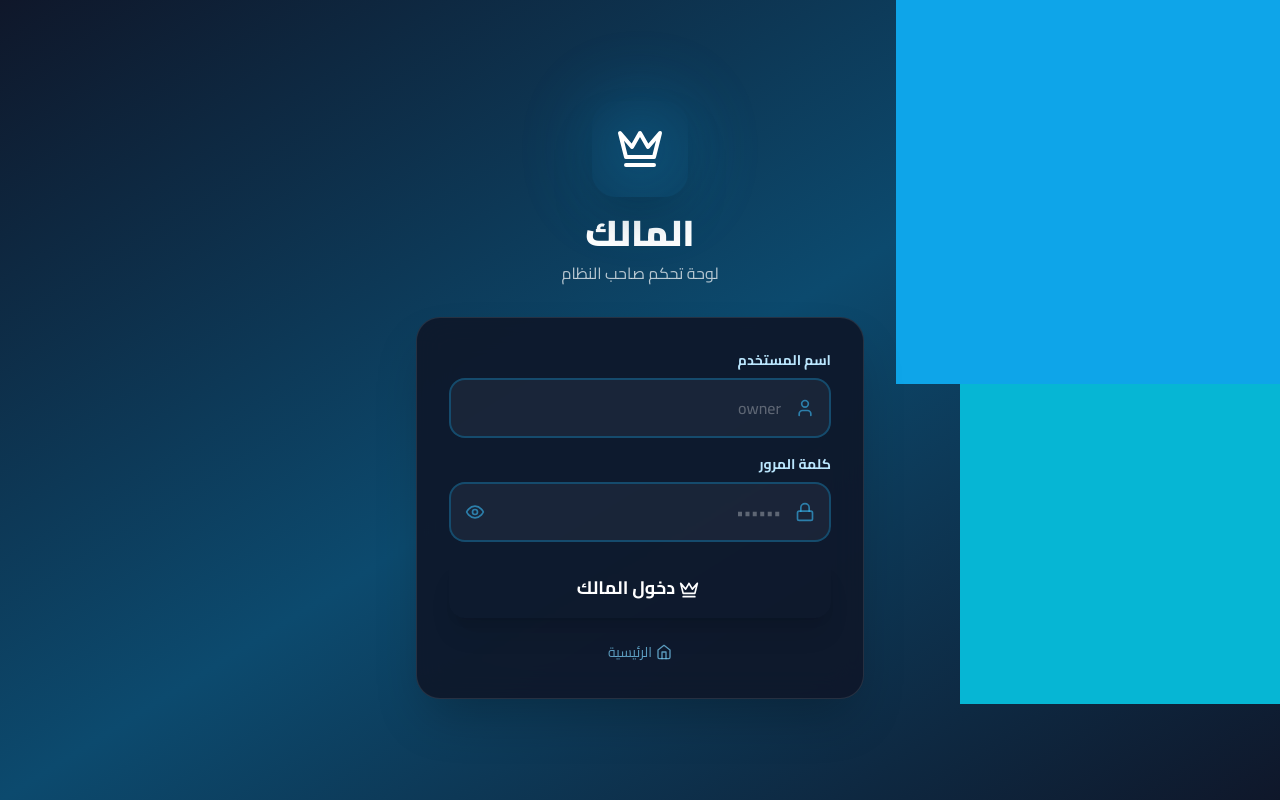
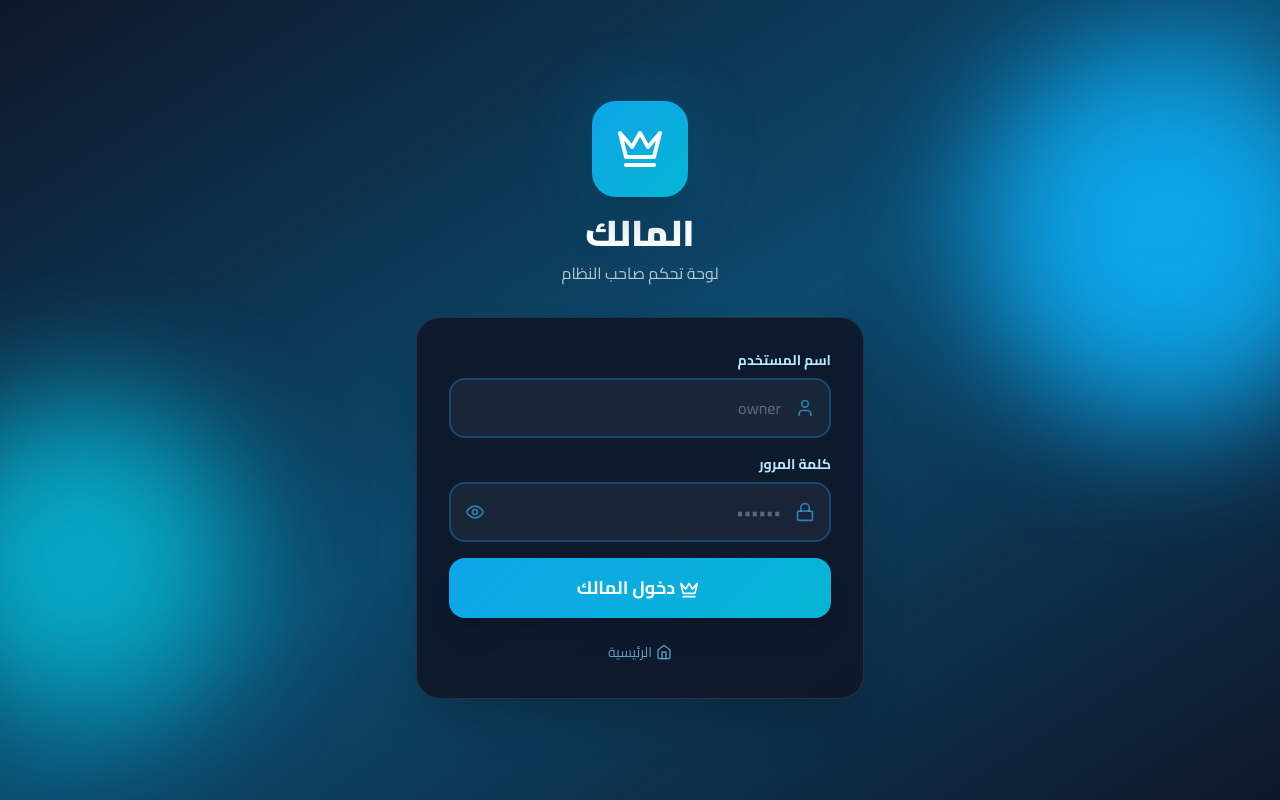
Before and after one commit to nvrgvup205-commits/clinic-sys, a React (Vite) app: page /owner in a window 1280 px wide. Built offline with nearby package versions, Linux system fonts and the light colour scheme.

Commit message:
Update index.css

```diff
--- a/src/index.css
+++ b/src/index.css
@@ -298,3 +298,69 @@ body {
 button, a {
   -webkit-tap-highlight-color: transparent;
 }
+
+/* توافق مع النسخة الحالية - Medical legacy helpers */
+.gradient-medical {
+  background: linear-gradient(135deg, #0EA5E9 0%, #06B6D4 100%);
+}
+
+.gradient-medical-dark {
+  background: linear-gradient(135deg, #0F172A 0%, #075985 55%, #0891B2 100%);
+}
+
+.gradient-bg-medical {
+  background: linear-gradient(135deg, #0EA5E9 0%, #06B6D4 45%, #10B981 100%);
+}
+
+.btn-medical {
+  transition: transform 0.25s ease, box-shadow 0.25s ease, opacity 0.25s ease;
+}
+
+.btn-medical:hover:not(:disabled) {
+  transform: translateY(-1px);
+  box-shadow: 0 8px 20px -8px rgba(14, 165, 233, 0.45);
+}
+
+.card-medical {
+  transition: transform 0.25s ease, box-shadow 0.25s ease, border-color 0.25s ease;
+}
+
+.card-medical:hover {
+  transform: translateY(-2px);
+  box-shadow: 0 12px 28px -14px rgba(15, 23, 42, 0.22);
+}
+
+.spinner-medical {
+  border: 4px solid rgba(224, 242, 254, 0.75);
+  border-top-color: #0EA5E9;
+  border-radius: 9999px;
+  animation: spin 0.85s linear infinite;
+}
+
+.animate-float {
+  animation: pulseSoft 3.5s ease-in-out infinite;
+}
+
+@keyframes gradientShift {
+  0%, 100% { background-position: 0% 50%; }
+  50% { background-position: 100% 50%; }
+}
+
+@keyframes pulseSlow {
+  0%, 100% { opacity: 1; transform: scale(1); }
+  50% { opacity: 0.88; transform: scale(1.025); }
+}
+
+@keyframes pulseSoft {
+  0%, 100% { opacity: 1; transform: scale(1); }
+  50% { opacity: 0.86; transform: scale(1.03); }
+}
+
+/* أشكال خلفية هادئة جداً، بدون حركة مشتتة */
+.floating-shape {
+  position: absolute;
+  border-radius: 9999px;
+  opacity: 0.08;
+  filter: blur(64px);
+  animation: pulseSlow 6s ease-in-out infinite;
+}
```
